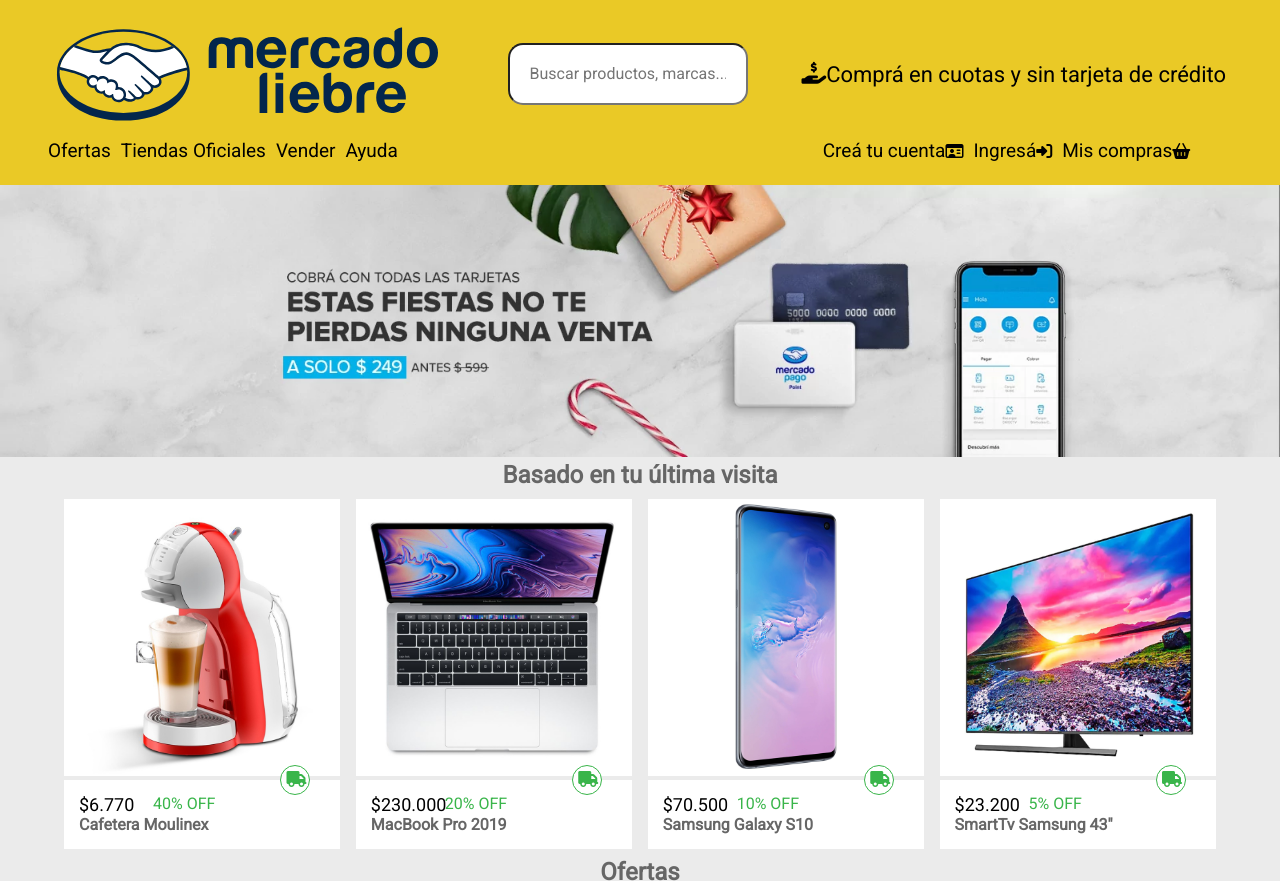
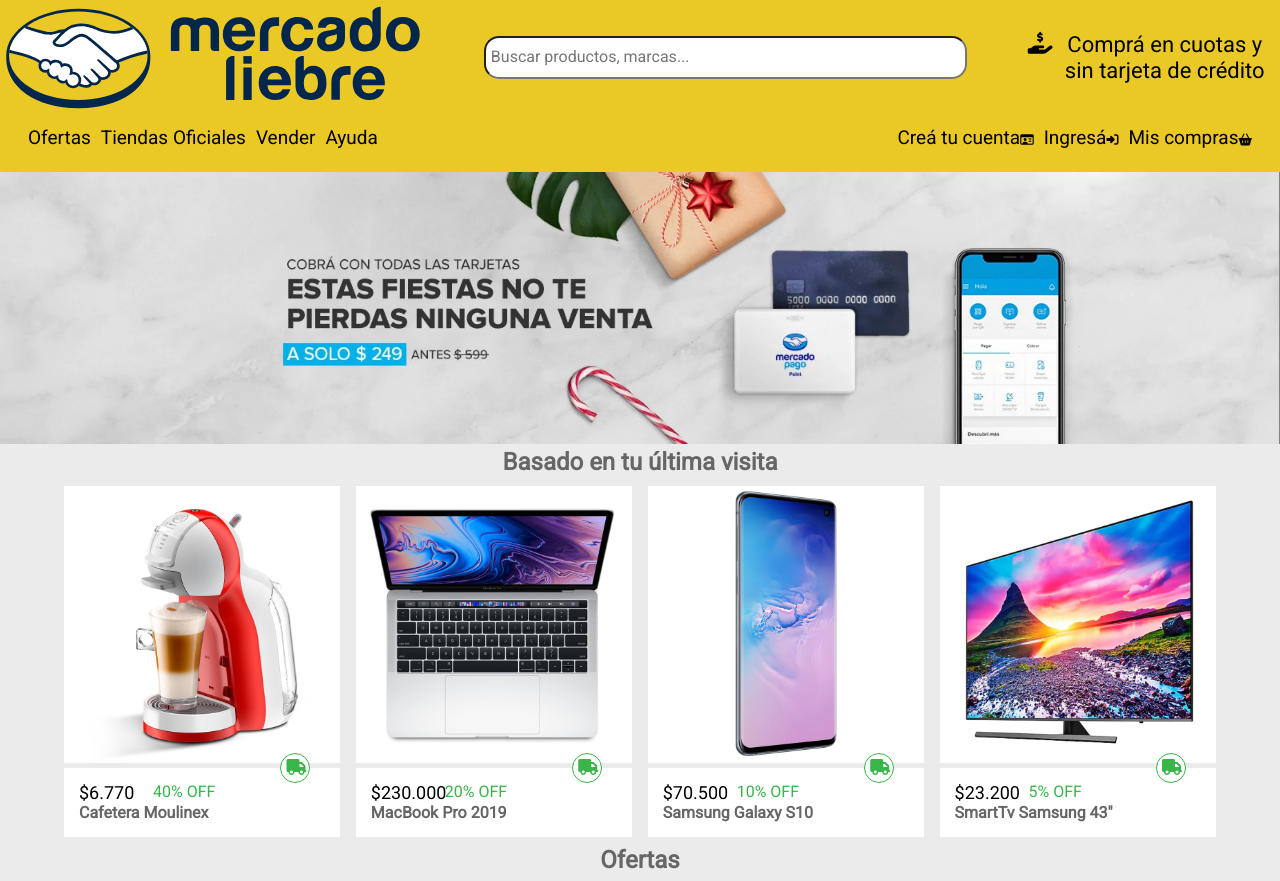
Before and after one commit to andresarield/mercadoliebre, a website: page views/home.html in a window 1280 px wide. Shown: the top 881 px of the page. Drawn offline with Linux system fonts and the light colour scheme; files that its build step writes are made by us from their sources; files whose address does not match are found by name.

Commit message:
arreglo css

```diff
--- a/public/css/styles.css
+++ b/public/css/styles.css
@@ -6,17 +6,19 @@
 
 
 .main-header {
+    width: 100%;
     background-color: #EAC926;
     border: solid #EAC926;
     margin: 0%;
-    padding: 20px;
     padding-bottom: 5px;
     box-sizing: border-box;
+    position: fixed;
+    top: 0;
+    z-index: 100;
 }
 
 .main-header-top-bar {
     display: flex;
-    justify-content: space-around;
 }
 
 .logo {
@@ -26,19 +28,30 @@
 
 .copy-header {
     font-weight: 400;
+    margin-bottom: 15px;
+    font-size: 12px;
+    position: absolute;
+    top: 62px;
     text-align: center;
-    margin-bottom: 15px;
+    margin-left: 10px;
+    width: -webkit-fill-available;
+}
+
+.form-searchbar {
+    width: 80%;
+    margin: auto;
 }
 
 #searchbar {
     border-radius: 15px;
-    display: flex;
     margin: 20px;
-    padding: 20px;
-    width: 90%;
-    height: auto;
+    padding: 10px 5px 10px 5px;
+    width: 80%;
 }
 
+.fixed {
+    margin-top: 136px;
+}
 /*#lupita {
     background-color: white;
     border: solid 1px black;
@@ -51,7 +64,7 @@
     color: white;
     display: block;
     max-width: 40px;
-    padding: 15px 0;
+    padding: 12px 0;
     border-radius: 8px;
     text-align: center;
     font-size: 18px;
@@ -83,7 +96,7 @@
 
 .main-article {
     background-color: white;
-    border-top: solid 0.1% #ebebeb;
+    border-top: solid 1px #ebebeb;
     padding: 15px;
     /*display: flex;
     justify-content:space-around;*/
@@ -93,6 +106,7 @@
     display: none;
     justify-content: space-between;
     padding: 10px;
+    font-size: 12px;
 }
 
 .main-navbar ul {
@@ -205,29 +219,42 @@
     margin-top: -30px;
 }
 
-article:hover {
-    box-shadow: 0px 0px 10px rgb(100 100 100);
-}
-
 
 /*TABLETS*/
 
-@media (min-width: 481px) {
+@media (max-width: 360) {
+    .form-searchbar {
+        width: 100%;
+        margin: auto;
+    }
+    .copy-header {
+    font-size: 12px;
+    position: absolute;
+    top: 62px;
+    margin-left: -40px;
+    }
+}
+
+@media (min-width: 361px) {
     .logo {
-        width: 360px;
+        width: 33%;
     }
     .article-box article{
         width: 48%;
     }
     .search-bar {
-        margin-left: 15px;
-        margin-right: 15px;
+        width: 33%;
+        margin-left: 5px;
+        margin-right: 5px;
+    }
+    .fixed {
+        margin-top: 0;
+    }
+    .main-header{
+        position: static;
+        width: 100%;
     }
     .main-header-top-bar {
-        /*display: flex;
-        align-items: center;
-        max-width: 480px;
-        justify-content: space-around;*/
         flex-wrap: nowrap;
         align-items: center;
         justify-content: space-between;
@@ -237,6 +264,11 @@
         font-size: 16px;
         font-weight: 400;
         max-width: 350px;
+        width: 33%;
+        position: static;
+    }
+    article:hover {
+        box-shadow: 0px 0px 10px rgb(100 100 100);
     }
     main article:hover .camion {
         transform: rotate(-90deg);
@@ -290,8 +322,13 @@
         display: flex;
         width:30%;
     }
+    .fixed {
+        margin-top: 0;
+    }
+    .main-header{
+        position:static;
+    }
     .main-header-top-bar, .main-navbar {
-        max-width: 95%;
         border: 0;
         margin: auto;
     }
@@ -305,6 +342,10 @@
         max-width: none;
         font-size: 22px;
         font-weight: 400;
+        position: static;
+    }
+    article:hover {
+        box-shadow: 0px 0px 10px rgb(100 100 100);
     }
     .main-navbar {
         margin: 0 10px;
--- a/views/home.html
+++ b/views/home.html
@@ -13,7 +13,7 @@
     <link href="css\styles.css" type= "text/css" rel="stylesheet"/>
     <script src="https://kit.fontawesome.com/8d03be89b3.js" crossorigin="anonymous"></script>
 </head>
-<body>
+<body class="fixed">
 <header class="main-header">
     <div class="main-header-top-bar">
         <img src="/images/logo-mercado-liebre.svg" class="logo">
```
